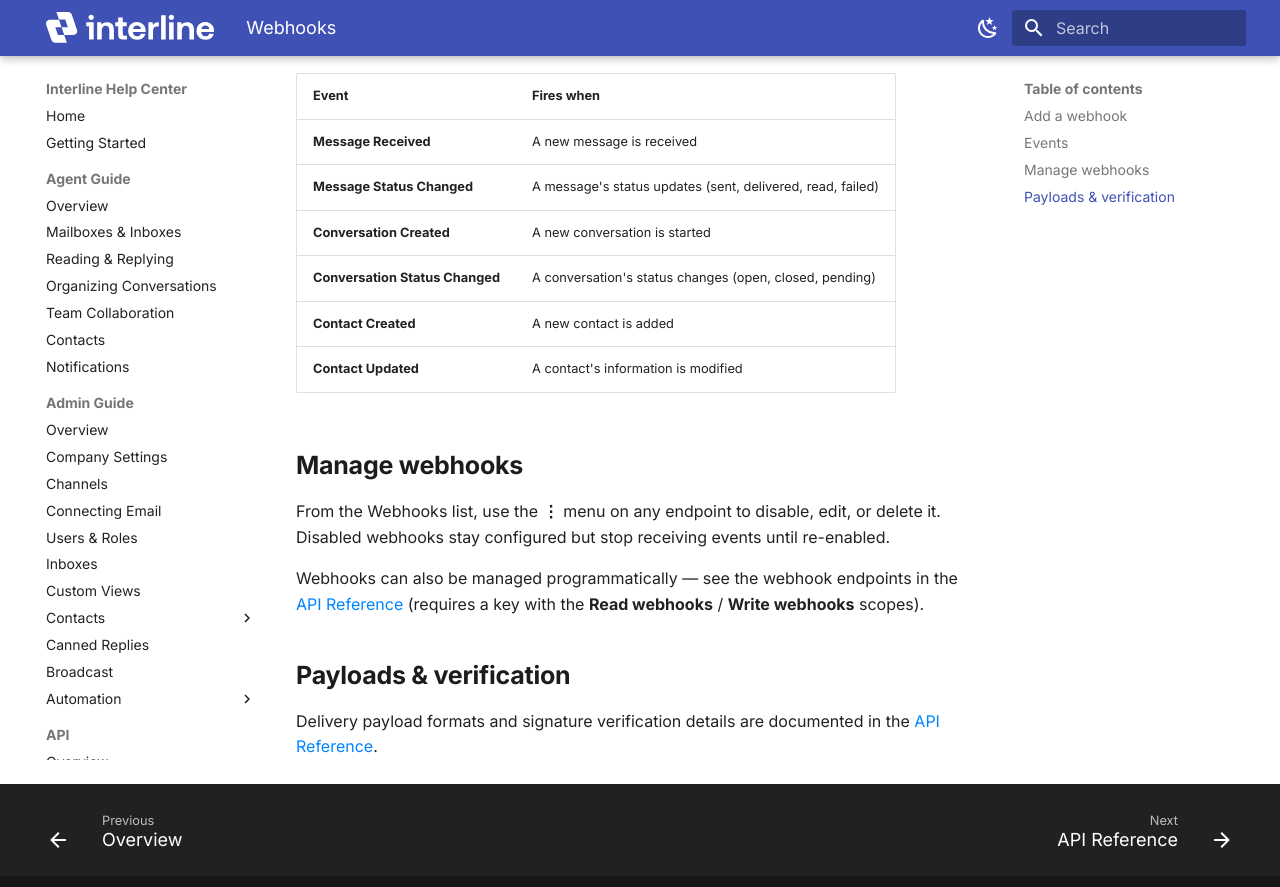
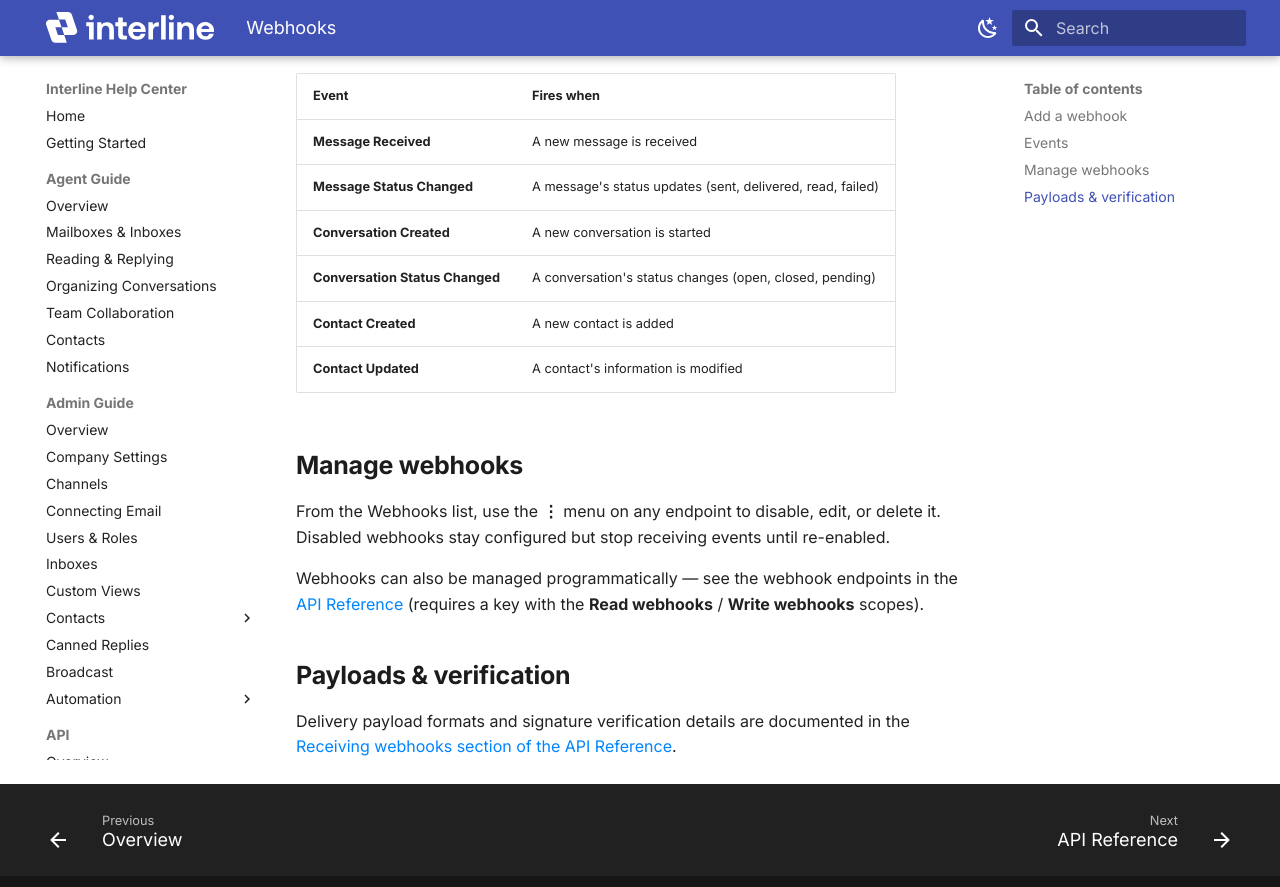
Before and after one commit to Interline-chat/interline-docs, an MkDocs documentation site: the page built from docs/api/webhooks.md, in a window 1280 px wide and 900 px high, scrolled down 1593 px. Shown: the top 887 px of the window. Built offline with MkDocs 1.6.1 and Material for MkDocs 9.7.7, drawn with Linux system fonts in a browser that asks for light colours; plug-ins that fetch from the network failed and are left out.

Commit message:
Deep-link webhooks payload docs to Receiving webhooks in API Reference

```diff
--- a/docs/api/webhooks.md
+++ b/docs/api/webhooks.md
@@ -43,4 +43,4 @@ Webhooks can also be managed programmatically — see the webhook endpoints in t
 
 ## Payloads & verification
 
-Delivery payload formats and signature verification details are documented in the [API Reference](reference.md).
+Delivery payload formats and signature verification details are documented in the [Receiving webhooks section of the API Reference](reference.md#description/receiving-webhooks).
```
